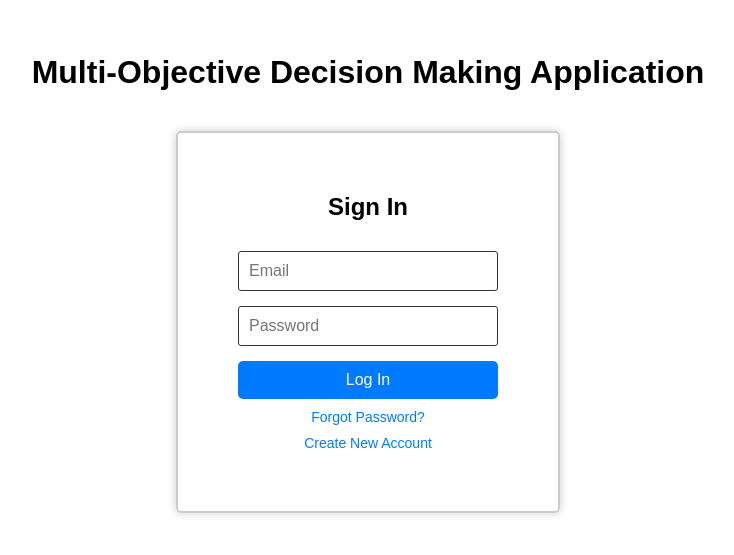
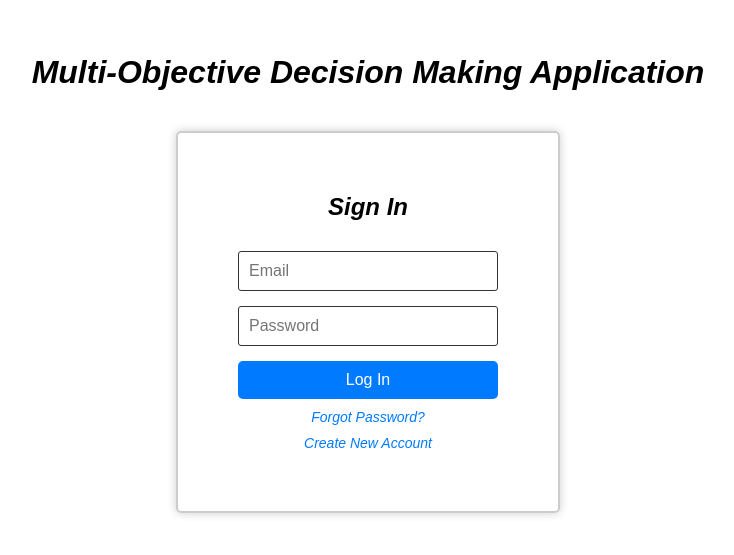
Before and after one commit to navjotmakkar/COMP-8967-Climate-Neutral, a plain HTML site: page index.html in a window 1280 px wide. Shown: the part 117-672 px from the top of the page, without its empty margins (272-1006 px from the left). Drawn offline with Linux system fonts and the light colour scheme; no server answers.

```diff
--- a/css/style.css
+++ b/css/style.css
@@ -27,7 +27,8 @@
   box-sizing: border-box;
 }
 body {
-  font-family: Arial, sans-serif;
+  font-family: 'Montserrat', sans-serif;
+  font-style: italic;
   margin: 0;
   padding: 0;
 }
```
Also changed, not shown: pages/dashboard.html (+2 -2 lines).
